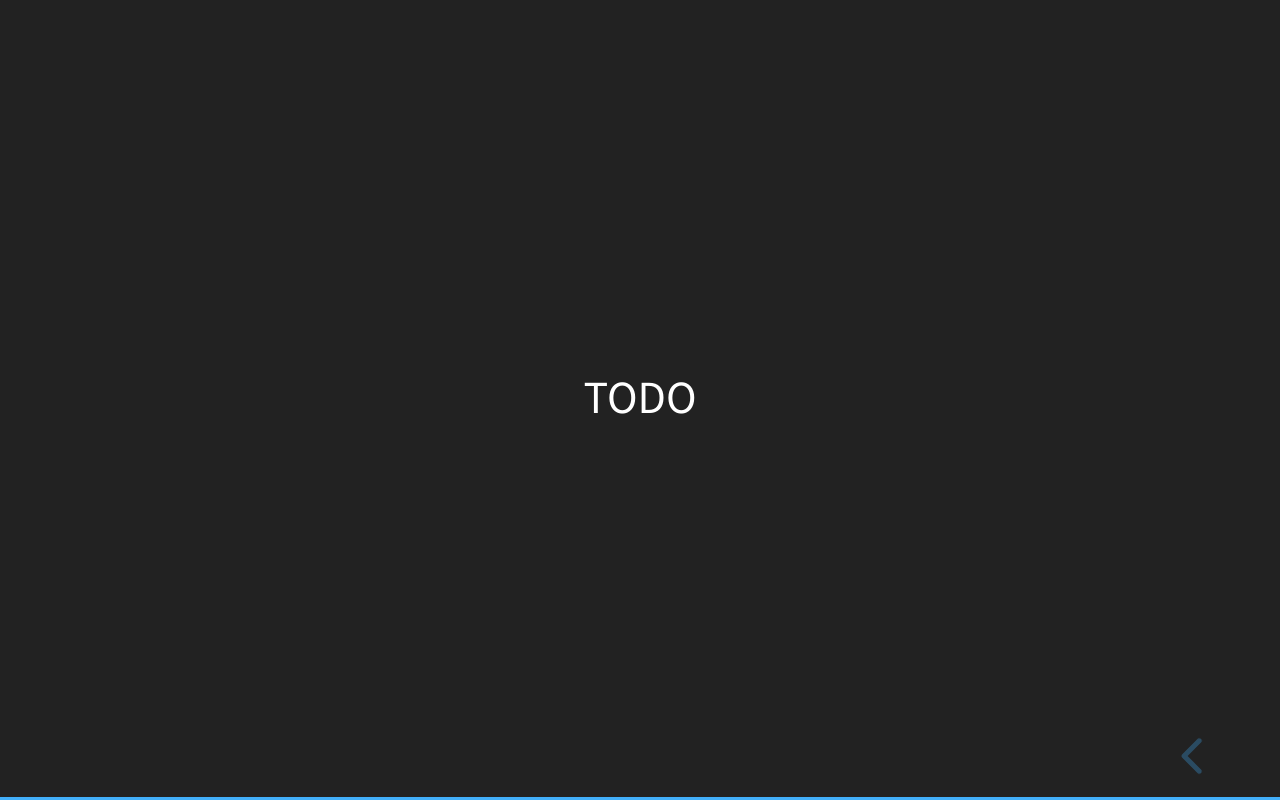
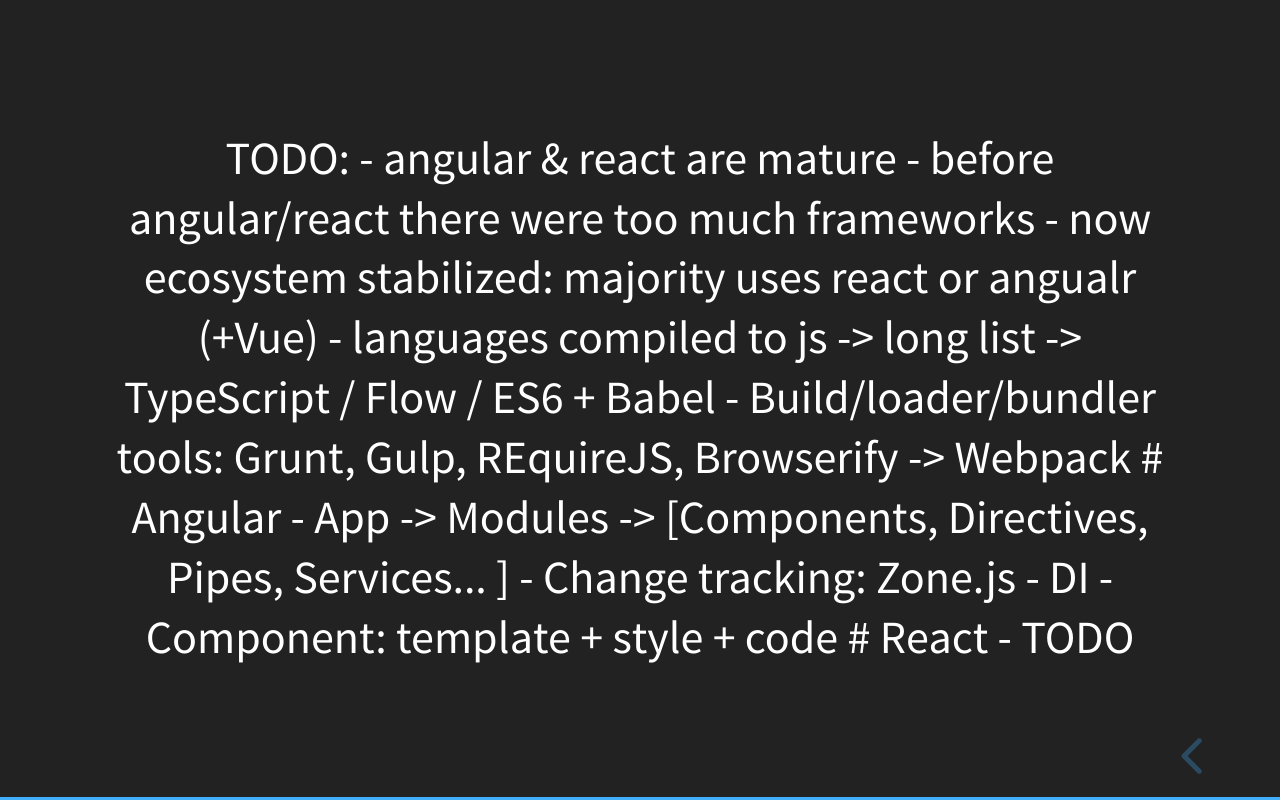
Before and after one commit to dorny/angular_vs_react, a website: page index.html in a window 1280 px wide. Both pictures are taken after a click on the button "next slide". Drawn offline with Linux system fonts and the light colour scheme.

Commit message:
Add TODOs for future work

```diff
--- a/index.html
+++ b/index.html
@@ -33,7 +33,21 @@
 						<img src="img/angular_vs_react.svg" class="raw stretch"/>
 				</section>
 				<section>
-					TODO
+					TODO:
+					- angular & react are mature
+					- before angular/react there were too much frameworks
+					- now ecosystem stabilized: majority uses react or angualr (+Vue)
+					- languages compiled to js -> long list -> TypeScript / Flow / ES6 + Babel
+					- Build/loader/bundler tools: Grunt, Gulp, REquireJS, Browserify -> Webpack
+
+					# Angular
+					- App -> Modules -> [Components, Directives, Pipes, Services... ]
+					- Change tracking: Zone.js
+					- DI
+					- Component: template + style + code
+
+					# React
+					- TODO
 				</section>
 			</div>
 		</div>
```
Also changed, not shown: img/days-since-last-js-framework.png (added), img/node_modules_depth.webp (added).
